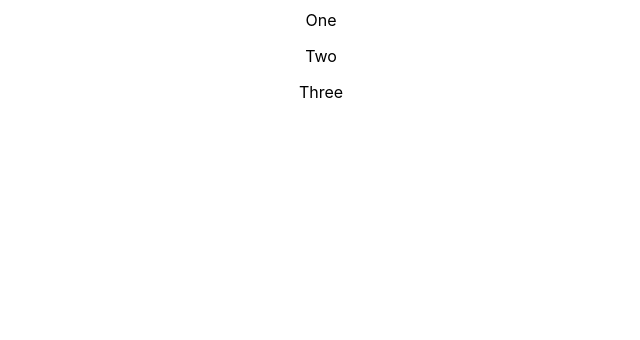
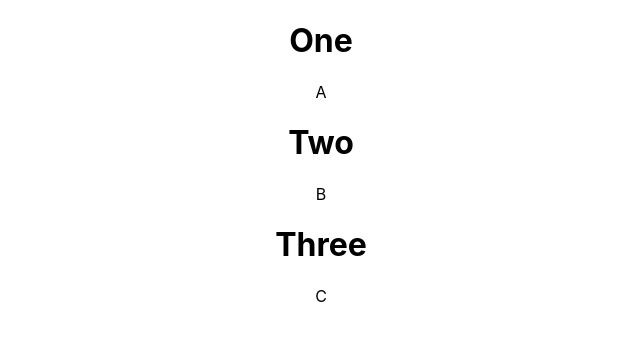
Before and after one commit to MyLanPangzi/fullstack, a React (Create React App) app in the folder typescript/ts-reactjs/: page / in a window 1280 px wide. Shown: the top 340 px of the page, without its empty margins (319-959 px from the left). Built offline with nearby package versions, Linux system fonts and the light colour scheme.

Commit message:
practice(Render Props) First

```diff
--- a/typescript/ts-reactjs/src/index.tsx
+++ b/typescript/ts-reactjs/src/index.tsx
@@ -8,7 +8,6 @@ import * as serviceWorker from './serviceWorker';
 import {Menu} from "./ultimate-react-component-patterns/Menu";
 
 // ReactDOM.render(<App/>, document.getElementById('root'));
-ReactDOM.render(<Menu/>,
-    document.getElementById('root'));
+ReactDOM.render(<Menu/>,document.getElementById('root'));
 
 serviceWorker.register();
--- a/typescript/ts-reactjs/src/ultimate-react-component-patterns/Menu.tsx
+++ b/typescript/ts-reactjs/src/ultimate-react-component-patterns/Menu.tsx
@@ -1,11 +1,10 @@
 import React, {FC} from "react";
 import {ToggleableMenu} from "./ToggleableMenu";
 
-
-export const Menu:FC = ()=>(
+export const Menu: FC = () => (
     <>
         <ToggleableMenu title={'One'}>A</ToggleableMenu>
         <ToggleableMenu title={'Two'}>B</ToggleableMenu>
         <ToggleableMenu title={'Three'}>C</ToggleableMenu>
     </>
-)
+);
--- a/typescript/ts-reactjs/src/ultimate-react-component-patterns/Toggleable.tsx
+++ b/typescript/ts-reactjs/src/ultimate-react-component-patterns/Toggleable.tsx
@@ -1,20 +1,22 @@
-import React, {Component, MouseEvent} from "react";
+import React, {Component} from "react";
 import {isFunction} from "./util";
 
-const initialState = {show: false};
+const initialState = {show: true};
 type State = Readonly<typeof initialState>;
+
+type ToggleableComponentProps = {
+    show: State['show'];
+    toggle: Toggleable['toggle'];
+}
+type RenderCallback = (props: ToggleableComponentProps) => JSX.Element;
 type Props = Partial<{
     render: RenderCallback;
     children: RenderCallback;
-}>
-
-type RenderCallback = (props: ToggleableComponentProps) => JSX.Element;
-type ToggleableComponentProps = { show: State['show'], toggle: Toggleable['toggle'] };
+}>;
 
 export class Toggleable extends Component<Props, State> {
     readonly state: State = initialState;
-
-    private toggle = (e: MouseEvent<HTMLElement>) => this.setState(updateSate);
+    private toggle = () => this.setState(updateState);
 
     render(): React.ReactElement<any, string | React.JSXElementConstructor<any>> | string | number | {} | React.ReactNodeArray | React.ReactPortal | boolean | null | undefined {
         const {render, children} = this.props;
@@ -22,10 +24,8 @@ export class Toggleable extends Component<Props, State> {
         if (render) {
             return render(renderProps);
         }
-
         return isFunction(children) ? children(renderProps) : null;
     }
-
 }
 
-const updateSate = (prevState: State) => ({show: !prevState.show});
+const updateState = (prevState: State) => ({show: !prevState.show});
--- a/typescript/ts-reactjs/src/ultimate-react-component-patterns/ToggleableMenu.tsx
+++ b/typescript/ts-reactjs/src/ultimate-react-component-patterns/ToggleableMenu.tsx
@@ -1,14 +1,11 @@
 import React, {FC} from "react";
 import {Toggleable} from "./Toggleable";
 
-type Props = { title: string; };
-export const ToggleableMenu: FC<Props> = ({title, children}) => (
-    <Toggleable render={({toggle, show}) => (
-        <div style={{textAlign: 'center', margin: '10px'}}>
-            <div onClick={toggle}>
-                {title}
-            </div>
-            <p>{show ? children : null}</p>
+export const ToggleableMenu: FC<{ title: string; }> = ({title, children}) => (
+    <Toggleable render={({show, toggle}) => (
+        <div onClick={toggle} style={{textAlign: 'center', margin: '5px'}}>
+            <h1>{title}</h1>
+            {show ? <p>{children}</p> : null}
         </div>
     )}/>
-)
+);
```
